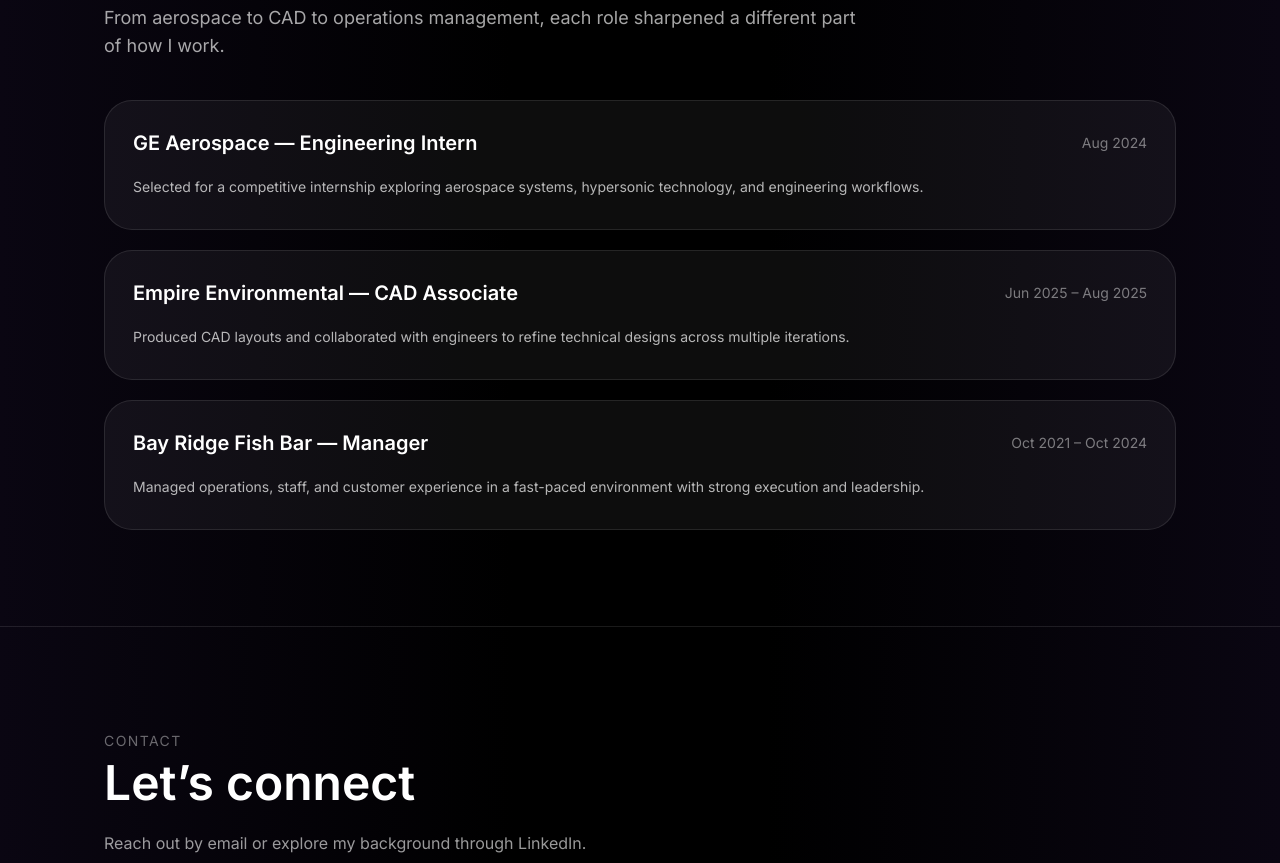
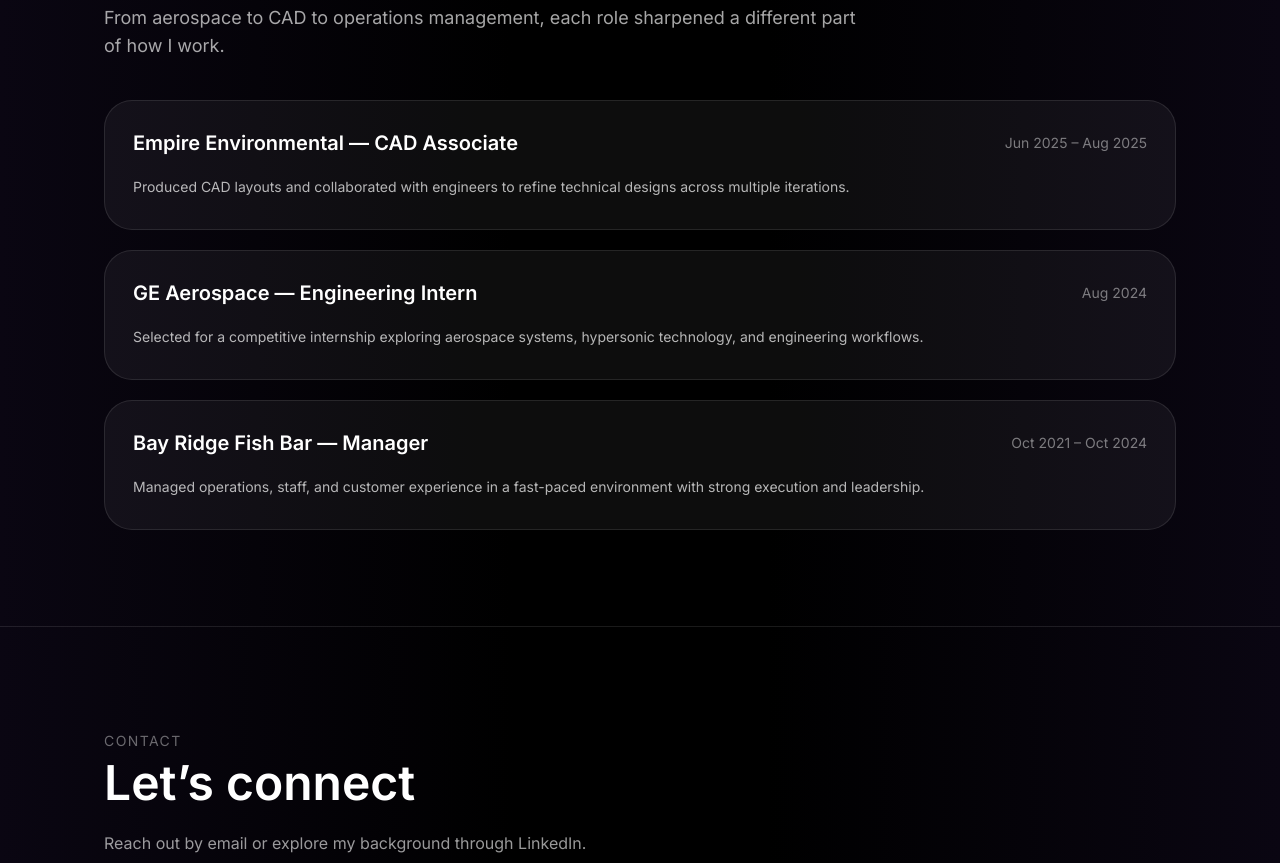
Before and after one commit to michaeljtommaso/MichaelTommasoPortfolioWebsite, a React (Vite) app: page / in a window 1280 px wide. Shown: the part 3000-3863 px from the top of the page. Built offline with nearby package versions, Linux system fonts and the light colour scheme.

Commit message:
Changed the order of the portfolio data

```diff
--- a/src/data/portfolioData.js
+++ b/src/data/portfolioData.js
@@ -61,18 +61,18 @@
 
 export const experiences = [
   {
+    company: "Empire Environmental",
+    role: "CAD Associate",
+    period: "Jun 2025 – Aug 2025",
+    description:
+      "Produced CAD layouts and collaborated with engineers to refine technical designs across multiple iterations.",
+  },
+  {
     company: "GE Aerospace",
     role: "Engineering Intern",
     period: "Aug 2024",
     description:
       "Selected for a competitive internship exploring aerospace systems, hypersonic technology, and engineering workflows.",
-  },
-  {
-    company: "Empire Environmental",
-    role: "CAD Associate",
-    period: "Jun 2025 – Aug 2025",
-    description:
-      "Produced CAD layouts and collaborated with engineers to refine technical designs across multiple iterations.",
   },
   {
     company: "Bay Ridge Fish Bar",
```
